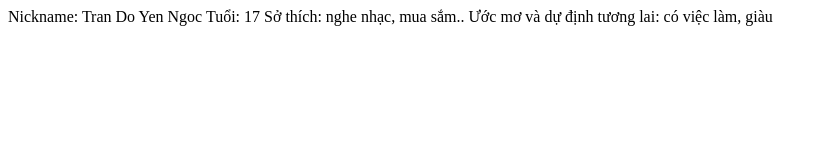
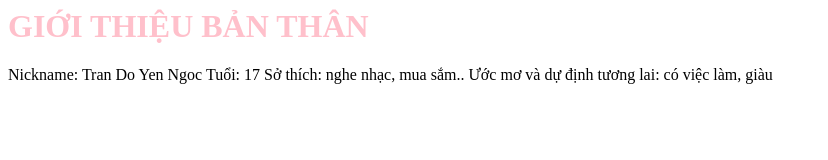
Before and after one commit to nnngocngoccc/duancuangoc, a plain HTML site: page index.html in a window 1280 px wide. Shown: the whole page, without its empty margins (0-828 px from the left). Drawn offline with Linux system fonts and the light colour scheme.

Commit message:
Update index.html

```diff
--- a/index.html
+++ b/index.html
@@ -3,6 +3,7 @@
       <meta charset= "utf-8">
   </head>
   <body>
+    <h1 style = "color: pink; text-allign: center:"> GIỚI THIỆU BẢN THÂN </h1>
       <ing src ="images/ferrari.jpg" alt= "Ferrari" width="124" height="200">
 <P>
         Nickname: Tran Do Yen Ngoc
```
